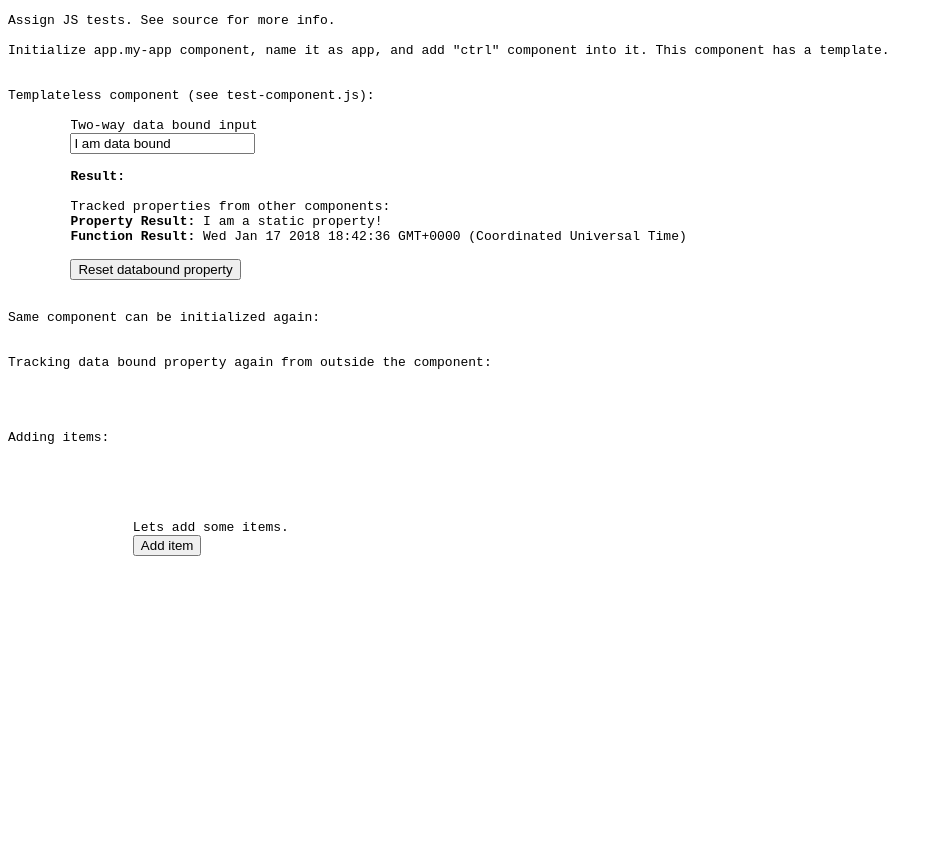
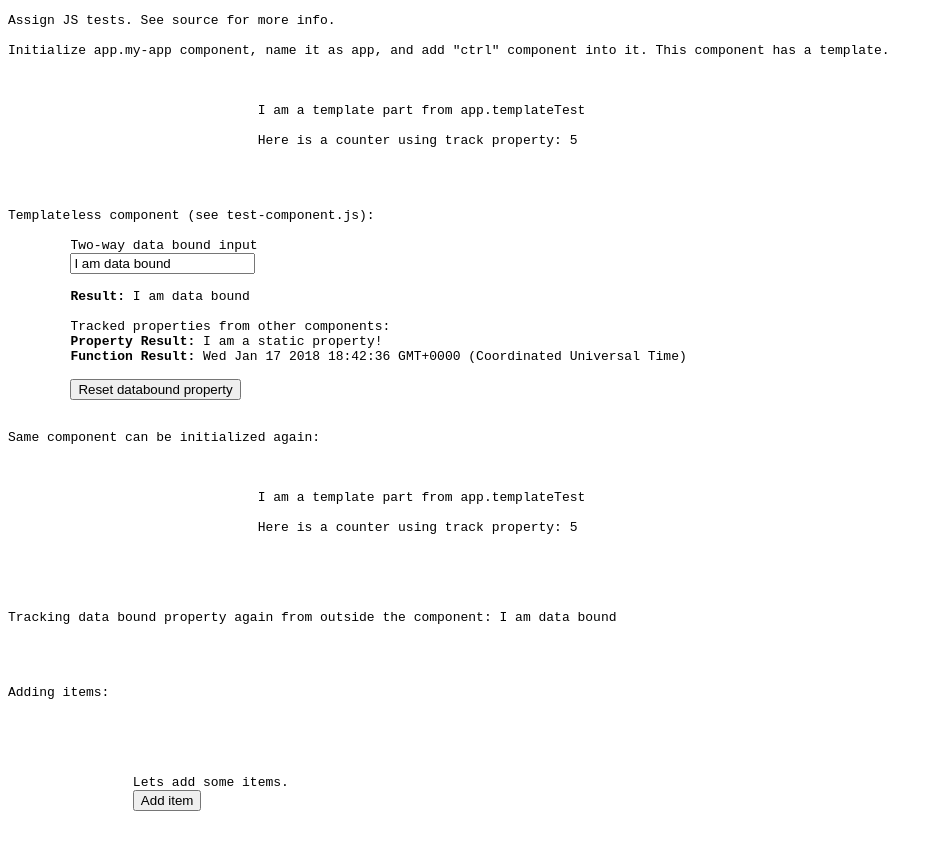
Before and after one commit to ArekX/AssignJS, a plain HTML site: page src/index.html in a window 1280 px wide. Shown: the whole page, without its empty margins (0-936 px from the left). Before the commit the page ends 800 px from the top, so only its background shows below. Drawn offline with Linux system fonts and the light colour scheme.

Commit message:
fixes for render.

```diff
--- a/src/component.js
+++ b/src/component.js
@@ -68,6 +68,8 @@ function(parser, containerManager, assignments, createEvent, html) {
 		events.afterLink = createEvent(component);
 		events.beforeUnlink = createEvent(component);
 		events.afterUnlink = createEvent(component);
+		events.beforeInitialize = createEvent(component);
+		events.afterInitialize = createEvent(component);
 
 		component.__proto__ = main.mergeConfig(false, {
 			props: props,
@@ -169,7 +171,9 @@ function(parser, containerManager, assignments, createEvent, html) {
 				scope[scopeName] = container.scope[scopeName].payload;
 			}
 
+			events.beforeInitialize.trigger(scope, events);
 			component.initialize && component.initialize(scope, events);
+			events.afterInitialize.trigger(scope, events);
 		}
 
 		function hookOnUnlink() {
--- a/src/container.js
+++ b/src/container.js
@@ -85,7 +85,11 @@ function(parser) {
 		}
 
 		function renderContainer() {
-			item.render();
+			var events = item.events;
+
+			events.beforeRender && events.beforeRender.trigger();
+			item.hooks.onRender && item.hooks.onRender();
+			events.afterRender && events.afterRender.trigger();
 		}
 	}
 
@@ -151,7 +155,7 @@ function(parser) {
 		}
 
 		function renderContainer(container) {
-
+			container.render();
 		}
 	}
 
--- a/src/index.html
+++ b/src/index.html
@@ -76,7 +76,8 @@ coreLib.as("core.component")
 
 
 	})
-	.add("app.templateTest", function() {
+	.add("app.templateTest", function(props) {
+		props.counter = 0;
 		this.template = `
 			<div class="test">
 				I am a template part from app.templateTest <br>
@@ -85,11 +86,10 @@ coreLib.as("core.component")
 		`;
 
 		this.initialize = () => {
-			this.props.counter = 0;
+			setInterval(() => this.set('counter', props.counter + 1), 1000);
 		};
 	})
-	.add("app.hello", function(props, scope) {
-		console.log(scope);
+	.add("app.hello", function(props) {
 		props.item = 1;
 		this.template = `
 		  Okay man. Lets check this <span data-assign="@item"></span>.
@@ -100,7 +100,6 @@ coreLib.as("core.component")
 		};
 
 		this.initialize = (scope) => {
-			console.log("track id!", this.container.trackId);
 		}
 	})
 	.add("app.test", function() {
@@ -115,13 +114,10 @@ coreLib.as("core.component")
 	.add("app.multiItems", function(props) {
 		this.initialize = (scope, events) => {
 			var counter = 0;
-			events.beforeRender.register(() => {
-				counter = 0;
-				console.log('reset');
-			});
 
 			var html = coreLib.as("core.html");
 			props.getCount = () => {
+				console.log('call!', counter);
 				return counter++;
 			};
 
--- a/src/track-property.js
+++ b/src/track-property.js
@@ -78,7 +78,6 @@ function(parser, container, assignments, html) {
 		}
 
 		function hookOnUnlink() {
-			console.log("unlink!");
 			getParentContainer().events.beforeRender.unregister(trackerName);
 		}
 
```
